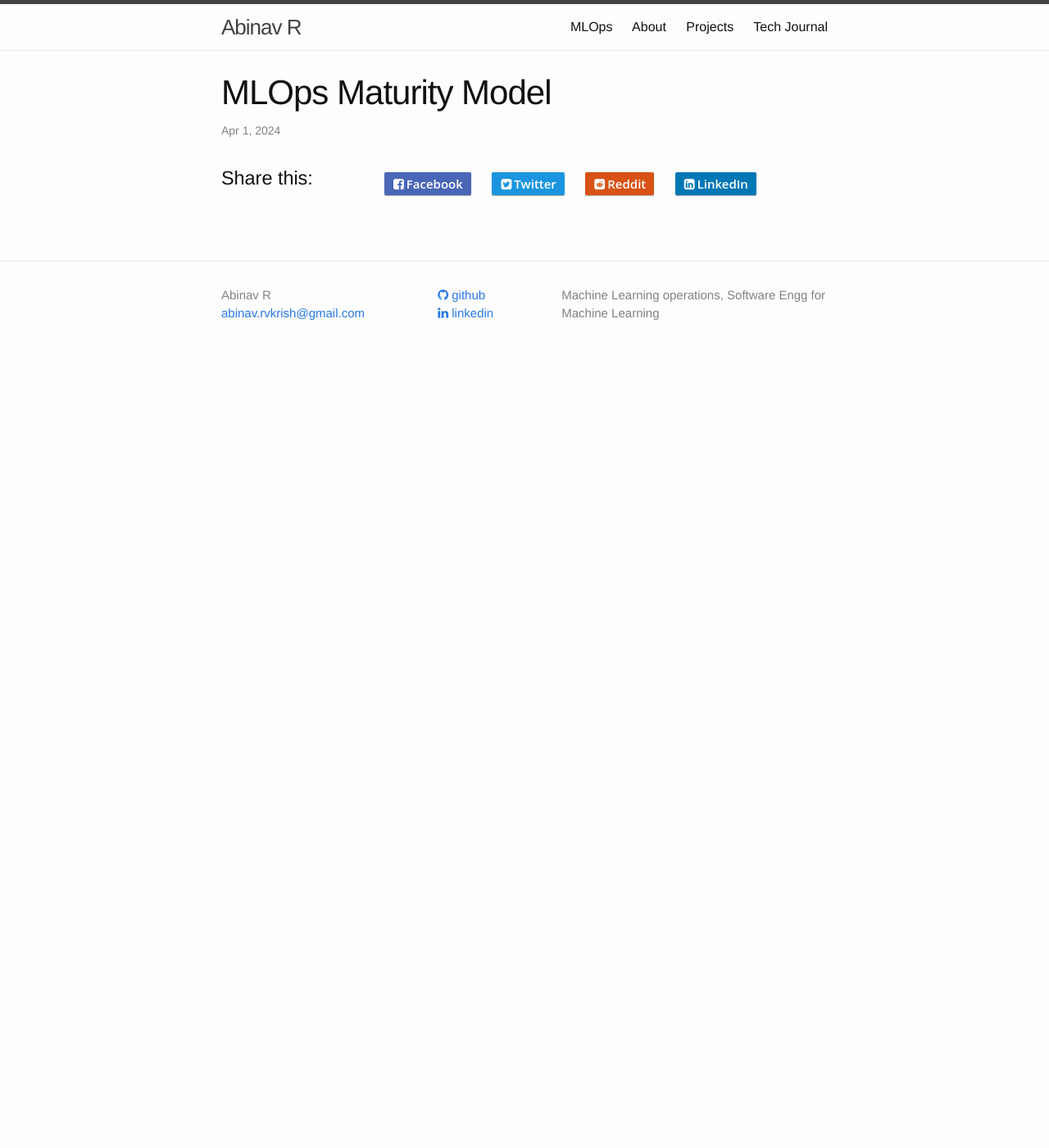
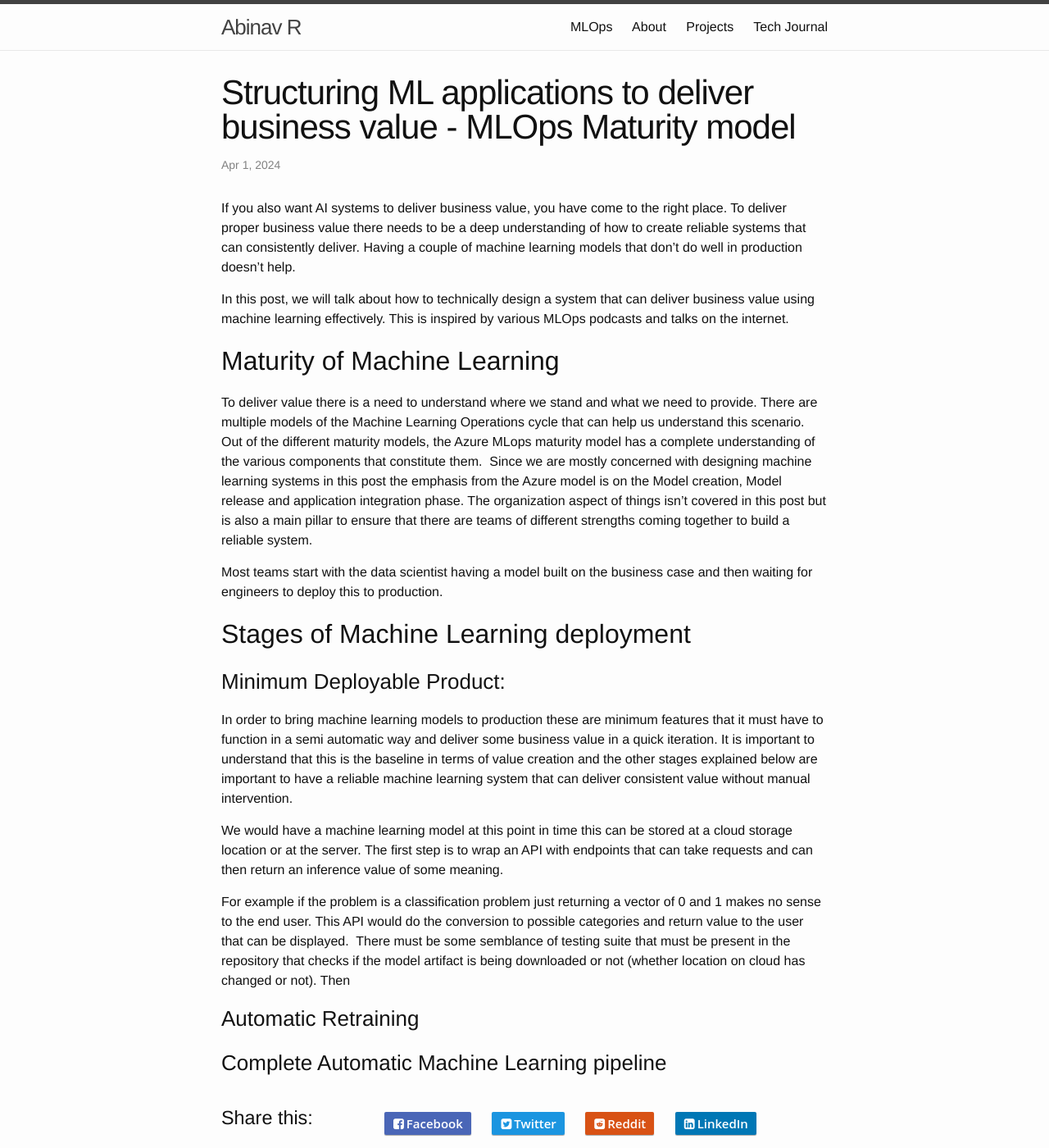
Before and after one commit to AbinavRavi/AbinavRavi.github.io, a Jekyll site: the page built from _posts/2024-04-01-Business-value-MLOps.markdown, in a window 1280 px wide and 1400 px high. Shown: the whole window at 82% size. Built offline with Jekyll 4.4.1, drawn with Linux system fonts in a browser that asks for light colours; nearby versions of some CDN libraries; comment, search, counter and statistics services are not loaded.

Commit message:
added basic outline and some content

```diff
--- a/_posts/2024-04-01-Business-value-MLOps.markdown
+++ b/_posts/2024-04-01-Business-value-MLOps.markdown
@@ -1,8 +1,32 @@
 ---
 layout: post
-title:  "MLOps Maturity Model"
+title:  "Structuring ML applications to deliver business value - MLOps Maturity model"
 date:   2024-04-01 12:45:00 +0530
 comments: True
 share: True
 categories: Machine learning Operations
 ---
+
+If you also want AI systems to deliver business value, you have come to the right place. To deliver proper business value there needs to be a deep understanding of how to create reliable systems that can consistently deliver. Having a couple of machine learning models that don't do well in production doesn't help.
+
+In this post, we will talk about how to technically design a system that can deliver business value using machine learning effectively. This is inspired by various MLOps podcasts and talks on the internet.
+
+## Maturity of Machine Learning
+
+To deliver value there is a need to understand where we stand and what we need to provide. There are multiple models of the Machine Learning Operations cycle that can help us understand this scenario. Out of the different maturity models, the Azure MLops maturity model has a complete understanding of the various components that constitute them.
+Since we are mostly concerned with designing machine learning systems in this post the emphasis from the Azure model is on the Model creation, Model release and application integration phase. The organization aspect of things isn't covered in this post but is also a main pillar to ensure that there are teams of different strengths coming together to build a reliable system.
+
+Most teams start with the data scientist having a model built on the business case and then waiting for engineers to deploy this to production.
+
+## Stages of Machine Learning deployment
+### Minimum Deployable Product:
+In order to bring machine learning models to production these are minimum features that it must have to function in a semi automatic way and deliver some business value in a quick iteration. It is important to understand that this is the baseline in terms of value creation and the other stages explained below are important to have a reliable machine learning system that can deliver consistent value without manual intervention.
+
+We would have a machine learning model at this point in time this can be stored at a cloud storage location or at the server. The first step is to wrap an API with endpoints that can take requests and can then return an inference value of some meaning.
+
+For example if the problem is a classification problem just returning a vector of 0 and 1 makes no sense to the end user. This API would do the conversion to possible categories and return value to the user that can be displayed.
+There must be some semblance of testing suite that must be present in the repository that checks if the model artifact is being downloaded or not (whether location on cloud has changed or not). Then
+
+### Automatic Retraining
+
+### Complete Automatic Machine Learning pipeline
```
